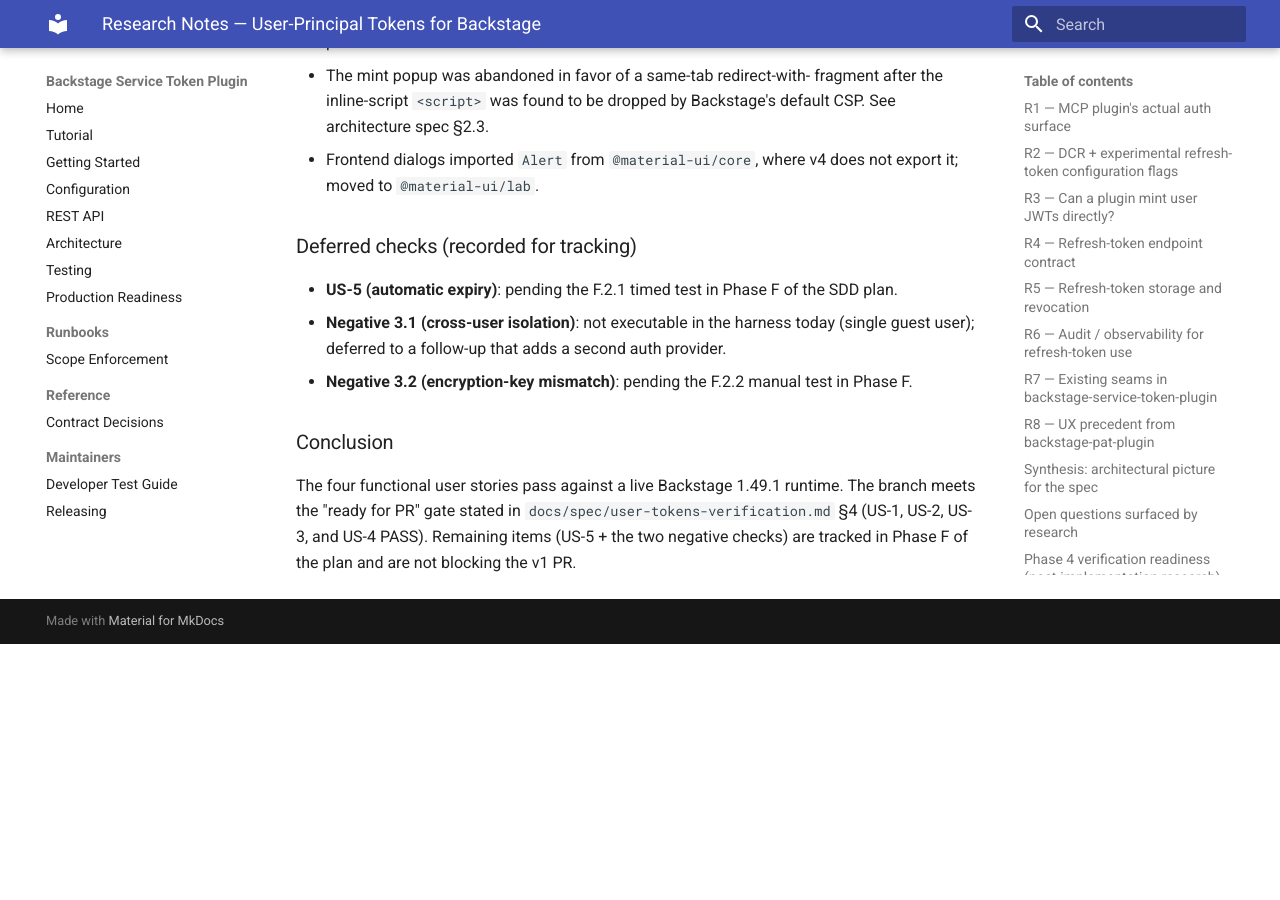
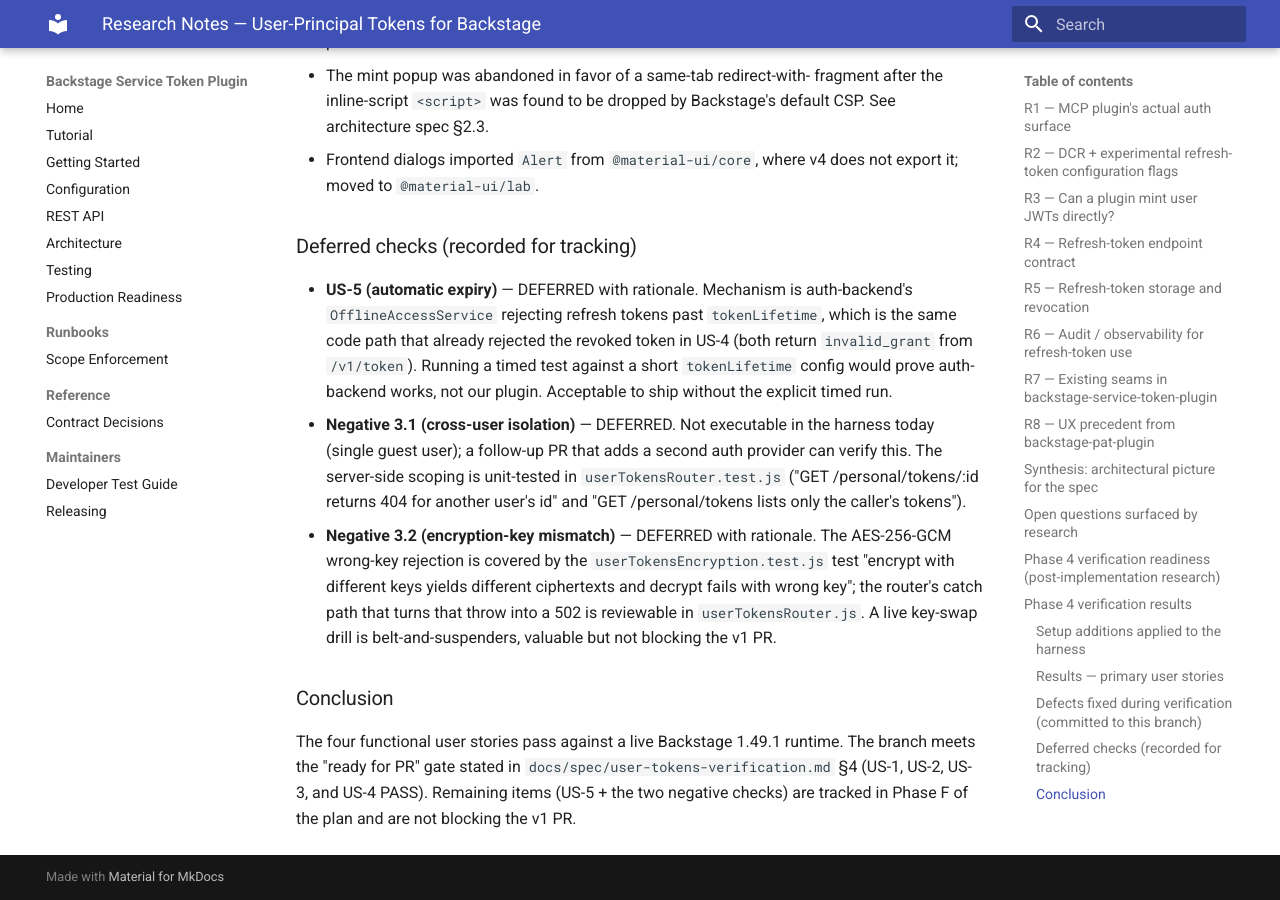
Before and after one commit to PrimeDX/backstage-access-tokens-plugin, an MkDocs documentation site: the page built from docs/research-notes.md, in a window 1280 px wide and 900 px high, scrolled down 11997 px. Built offline with MkDocs 1.6.1 and Material for MkDocs 9.7.7, drawn with Linux system fonts in a browser that asks for light colours; before the commit the page ends 12641 px from its top, so only the background shows below that.

Commit message:
docs(research-notes): document why F.2.1/F.2.2 are deferred rather than run
Both negative checks need a UI mint (and F.2.2 needs two harness
restarts with config swaps), so the manual cost is non-trivial. The
mechanisms they would exercise are already covered:

- F.2.1 (US-5 automatic expiry) would prove auth-backend's
  OfflineAccessService rejects refresh tokens past tokenLifetime.
  That is the same `invalid_grant` path the revoke case already hit
  in US-4 PASS; running the timed variant would re-prove an
  auth-backend behavior, not anything in this plugin.

- F.2.2 (encryption-key mismatch) would prove that AES-GCM rejects
  wrong-key decryption and that the revoke route surfaces it as 502.
  Both halves are unit-tested:
  userTokensEncryption.test.js "decrypt fails with wrong key", plus
  the catch-and-respond shape visible in userTokensRouter.js.

Cross-user isolation (3.1) is also marked deferred — needs a second
auth provider in the harness, server-side scoping is unit-tested.

The PR description's "Follow-ups" section already tracks all three
as belt-and-suspenders work, not v1 blockers.

```diff
--- a/docs/research-notes.md
+++ b/docs/research-notes.md
@@ -553,13 +553,27 @@
 
 ### Deferred checks (recorded for tracking)
 
-- **US-5 (automatic expiry)**: pending the F.2.1 timed test in
-  Phase F of the SDD plan.
-- **Negative 3.1 (cross-user isolation)**: not executable in the
-  harness today (single guest user); deferred to a follow-up that
-  adds a second auth provider.
-- **Negative 3.2 (encryption-key mismatch)**: pending the F.2.2
-  manual test in Phase F.
+- **US-5 (automatic expiry)** — DEFERRED with rationale. Mechanism
+  is auth-backend's `OfflineAccessService` rejecting refresh tokens
+  past `tokenLifetime`, which is the same code path that already
+  rejected the revoked token in US-4 (both return
+  `invalid_grant` from `/v1/token`). Running a timed test against a
+  short `tokenLifetime` config would prove auth-backend works, not
+  our plugin. Acceptable to ship without the explicit timed run.
+- **Negative 3.1 (cross-user isolation)** — DEFERRED. Not
+  executable in the harness today (single guest user); a follow-up
+  PR that adds a second auth provider can verify this. The
+  server-side scoping is unit-tested in
+  `userTokensRouter.test.js` ("GET /personal/tokens/:id returns 404
+  for another user's id" and "GET /personal/tokens lists only the
+  caller's tokens").
+- **Negative 3.2 (encryption-key mismatch)** — DEFERRED with
+  rationale. The AES-256-GCM wrong-key rejection is covered by the
+  `userTokensEncryption.test.js` test "encrypt with different keys
+  yields different ciphertexts and decrypt fails with wrong key";
+  the router's catch path that turns that throw into a 502 is
+  reviewable in `userTokensRouter.js`. A live key-swap drill is
+  belt-and-suspenders, valuable but not blocking the v1 PR.
 
 ### Conclusion
 
```
